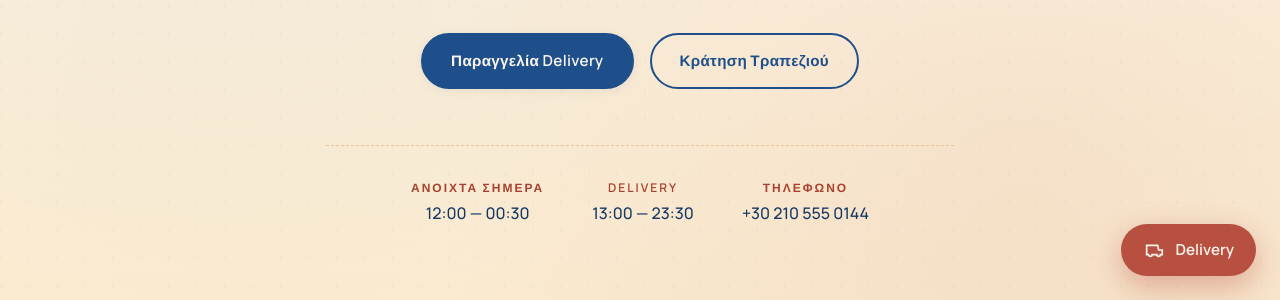
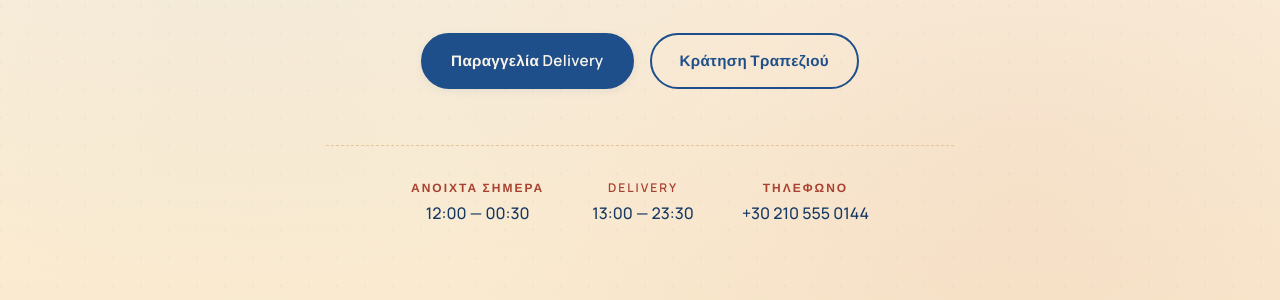
Before and after one commit to leomastoras/merakipro, a plain HTML site: page index.html in a window 1280 px wide. Shown: the part 500-800 px from the top of the page. Drawn offline with nearby package versions, Linux system fonts and the light colour scheme.

Commit message:
delivery fab button hidden

```diff
--- a/index.html
+++ b/index.html
@@ -570,7 +570,7 @@
     </div>
   </footer>
 
-  <a href="#delivery" class="float-cta" aria-label="Παραγγελία">
+  <a href="#delivery" class="float-cta" aria-label="Παραγγελία" style="visibility: hidden;">
     <svg viewBox="0 0 24 24" fill="none" stroke="currentColor" stroke-width="1.8"><path d="M3 7h13l1 5h4v5h-2a2 2 0 1 1-4 0H10a2 2 0 1 1-4 0H4V7z"/></svg>
     Delivery
   </a>
```
